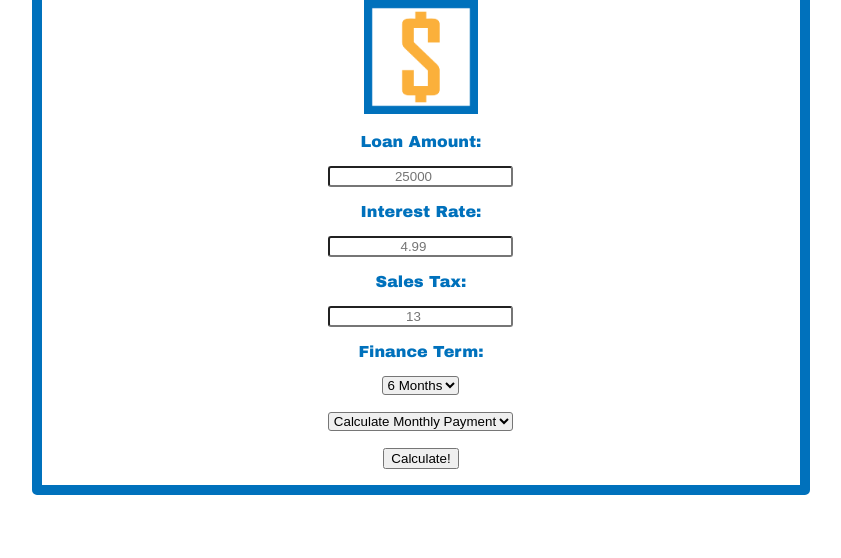
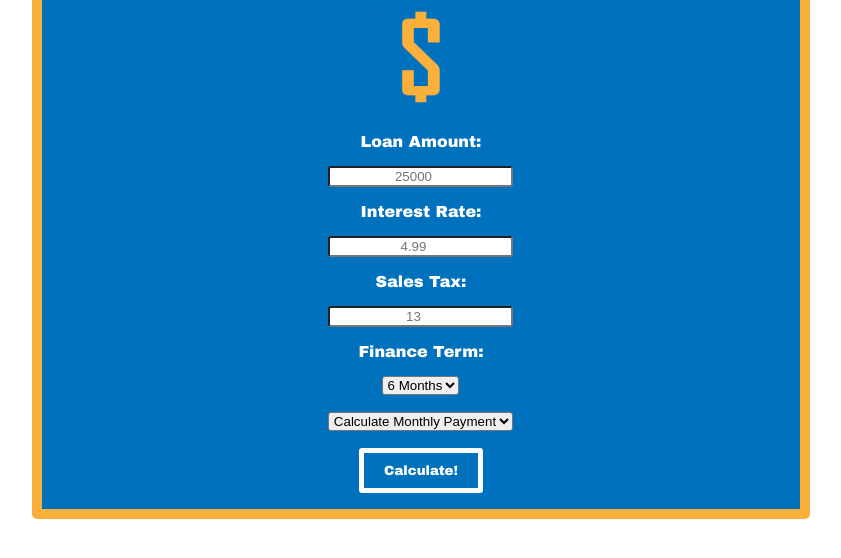
Before and after one commit to heyuitsme/finance-calculator, a plain HTML site: page index.html in a window 1280 px wide. Shown: the part 96-654 px from the top of the page, without its empty margins (219-1060 px from the left). Drawn offline with Linux system fonts and the light colour scheme.

Commit message:
Update style.css

```diff
--- a/style.css
+++ b/style.css
@@ -1,13 +1,14 @@
 /*stylesheet*/
 html {
   font-family: 'Arial Black', sans-serif;
-  color: #0071bc;
+  color: #ffffff;
 }
 
 #mainContainer {
   margin: auto;
+  background-color: #0071bc;
   text-align: center;
-  border: 10px solid #0071bc;
+  border: 10px solid #fbb03b;
   border-radius: 5px;
   padding: auto 20px 15px 20px;
   width: 60%;
@@ -29,3 +30,21 @@ html {
   text-align: center;
   border-radius: 3px;
 }
+
+.button {
+  border-radius: 3px;
+  border: 5px solid #ffffff;
+  font-family: 'Arial Black', sans-serif;
+  color: #ffffff;
+  background-color: #0071bc;
+  padding: 10px 20px 10px 20px;
+}
+
+.button:hover {
+  border-radius: 3px;
+  border: 5px solid #ffffff;
+  font-family: 'Arial Black', sans-serif;
+  color: #0071bc;
+  background-color: #ffffff;
+  padding: 10px 20px 10px 20px;
+}
```
